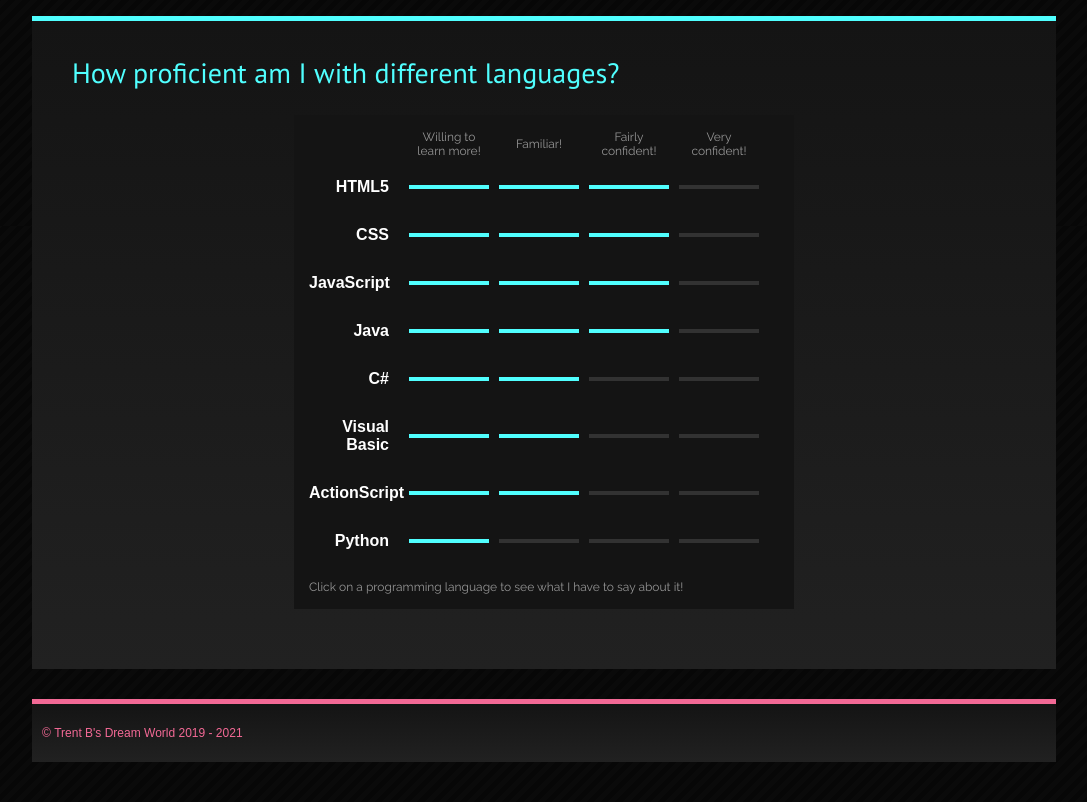
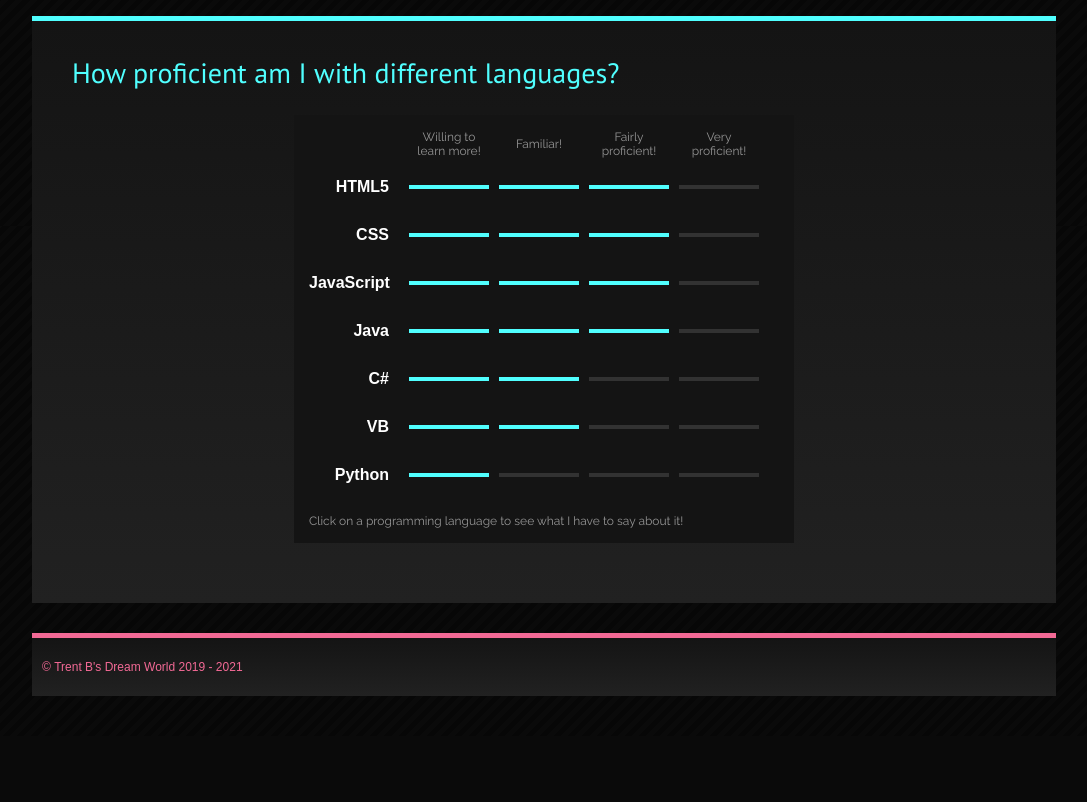
Before and after one commit to trentb10/studentweb-cencol-gatsby, a Gatsby site: page /about-me in a window 1280 px wide. Shown: the part 574-1376 px from the top of the page, without its empty margins (96-1183 px from the left). After the commit the page ends 1310 px from the top, so only its background shows below. Built offline with nearby package versions, Linux system fonts and the light colour scheme; Gatsby itself is replaced by a stand-in of ours; a web font is replaced by a local one.

Commit message:
Made minor changes to about me page

```diff
--- a/src/pages/about-me.js
+++ b/src/pages/about-me.js
@@ -12,8 +12,7 @@ export default function AboutMe() {
   let js = determineSkill("JavaScript", 3)
   let java = determineSkill("Java", 3);
   let csharp = determineSkill("C#", 2);
-  let actionscript = determineSkill("ActionScript", 2);
-  let vb = determineSkill("Visual Basic", 2);
+  let vb = determineSkill("VB", 2);
   let python = determineSkill("Python", 1);
 
 
@@ -39,10 +38,10 @@ export default function AboutMe() {
             Familiar!
           </div>
           <div class="skillbox-skill-legend-label">
-            Fairly confident!
+            Fairly proficient!
           </div>
           <div class="skillbox-skill-legend-label">
-            Very confident!
+            Very proficient!
           </div>
         </div>
         <Collapsible
@@ -50,17 +49,17 @@ export default function AboutMe() {
         >
           <div class="skillbox-skill-info">
             <p>
-              The earliest exposure I had to HTML was building web pages through web
-              development tools. In high school, I built a web site using Dreamweaver!
+              The earliest exposure I had to HTML was building web pages through
+              web development tools. In high school, I built a web site using Dreamweaver!
               I wish I had saved this site, but it was on a flash drive that became
               corrupted 😭. All I can tell you about that site was that it was about
               Katy Perry...
             </p>
             <p>
               The first time I built a web site using a text editor was for Centennial
-              College, when I wrote HTML code for COMP213 Assignment 1 in Sublime Text!
-              I'm pretty comfortable writing HTML in text editors, as I'm doing so
-              right now for this web site in VS Code!
+              College, when I wrote HTML code for COMP213 Assignment 1 in Sublime
+              Text! I'm pretty comfortable writing HTML in text editors, as I'm
+              doing so right now for this web site in VS Code!
             </p>
           </div>
         </Collapsible>
@@ -69,23 +68,24 @@ export default function AboutMe() {
         >
           <div class="skillbox-skill-info">
             <p>
-              I can't remember whether I used CSS with that Katy Perry website I made
-              for high school. Although COMP213 Assignment 1 didn't use CSS and was
-              just styled using the style attribute, I did learn to use CSS afterward,
-              and I re-coded Assignment 1 to use styles from a CSS file.
+              I can't remember whether I used CSS with that Katy Perry website I
+              made for high school. Although COMP213 Assignment 1 didn't use CSS
+              and was just styled using the style attribute, I did learn to use
+              CSS afterward, and I re-coded Assignment 1 to use styles from a CSS
+              file.
             </p>
             <p>
-              Out of all the parts regarding web design, I consider writing CSS to be
-              the most fun. I feel a lot of pleasure adding attributes to elements
-              and classes and watching the web site "come alive."
+              Out of all the parts regarding web design, I consider writing CSS
+              to be the most fun. I enjoyt adding attributes to elements and classes
+              and watching the web site "come alive."
             </p>
             <p>
               Take a look at this skill box, for example. I didn't really like most
               of the examples on the web because they didn't really fit what I was
               looking for in a skill box. I didn't want to use progress bars with
               percentages because I don't think that's an appropriate  way to gouge
-              how good a programmer is with a language. I wanted a skill box with my
-              own scale defined.
+              how good a programmer is with a language. I wanted a skill box with
+              my own scale defined.
             </p>
             <p>
               Once I sketched out how I wanted my skill box to look like, I began
@@ -100,15 +100,15 @@ export default function AboutMe() {
           <div class="skillbox-skill-info">
             <p>
               I didn't learn JavaScript until my second term at Centennial College,
-              but it has quickly become one of my favourite languages, along with HTML,
-              CSS, and Java. I am comfortable programming in JS for client-side web
-              development as well as for non-browser applications. During my last term
-              at Centennial College, I have programmed in Node.js to build applications
-              using the Express.js framework and the React library.
+              but it has quickly become one of my favourite languages, along with
+              HTML, CSS, and Java. I am comfortable programming in JS for client-side
+              web development as well as for non-browser applications. During my
+              last term at Centennial College, I have programmed in Node.js to build
+              applications using the Express.js framework and the React library.
             </p>
             <p>
-              Currently, I am writing a Discord bot using the Discord.js library. I
-              am also using Gatsby to build this web site!
+              My current JavaScript projects include a Discord bot using the Discord.js
+              library, as well as this website using Gatsby!
             </p>
           </div>
         </Collapsible>
@@ -117,12 +117,11 @@ export default function AboutMe() {
         >
           <div class="skillbox-skill-info">
             <p>
-              Java is the first programming language I have academically learned, and
-              that makes it the first object-oriented language I have learned. Throughout
-              high-school and my third term at Centennial College, I have programmed
-              Java console applications. In the following terms, I used Java to build
-              Android applications in Android Studio as well as web applications using
-              Spring MVC and Spring Boot.
+              I have been learning and developing Java applications since high school.
+              throughout high-school and my third term at Centennial College, I
+              have programmed Java console applications. In the following terms,
+              I used Java to build Android applications in Android Studio as well
+              as web applications using Spring MVC and Spring Boot.
             </p>
           </div>
         </Collapsible>
@@ -132,8 +131,17 @@ export default function AboutMe() {
           <div class="skillbox-skill-info">
             <p>
               C# was the language I've learned and used for the majority of my academic
-              career at Centennial College. I have built a lot of console applications
-              as well as a few web applications that use the .net core framework.
+              career at Centennial College. Among the kinds of applications I have
+              developed using C# include console applications, windows forms, WPF
+              forms, and web applications. I've also used C# in Unity for COMP397
+              Web Game Programming, in which my group and I developed <i>Robo
+              Escape</i> for our term project. You may check it out <a
+                href="https://github.com/trentb10/COMP397-W2021-Group14-Assignment1-Part3-BUILD"
+                target="_blank"
+              >here</a> and <a
+                href="https://github.com/trentb10/COMP397-W2021-Group14-Final"
+                target="_blank"
+              >here!</a>
             </p>
           </div>
         </Collapsible>
@@ -142,15 +150,11 @@ export default function AboutMe() {
         >
           <div class="skillbox-skill-info">
             <p>
-            </p>
-          </div>
-        </Collapsible>
-        <Collapsible
-          trigger={actionscript}
-        >
-          <div class="skillbox-skill-info">
-            <p>
-
+              Visual Basic .NET is another programming language I have learned in
+              high school! Some of the applications I remember developing include
+              a simple calculator and a BMI calculator. Although it's been roughly
+              ten years since I've used VB, I would appreciate any opportunity to
+              develop in VB again!
             </p>
           </div>
         </Collapsible>
@@ -160,18 +164,20 @@ export default function AboutMe() {
           <div class="skillbox-skill-info">
             <p>
               I was fortunate to have learned Python in a course at Centennial College
-              that wasn't actually dedicated to Python. It was a course on Linux systems
-              and I didn't learn Python until the second half of the course.
+              that wasn't actually dedicated to Python. It was a course on Linux
+              systems and I didn't learn Python until the second half of the course.
             </p>
             <p>
-              The most I did with Python was write basic console applications, as well
-              as running and modifying code for lab assignments for COMP309 Data
-              Warehouse & Mining.
+              The most I did with Python was write basic console applications, as
+              well as running and modifying code for lab assignments for COMP309
+              Data Warehouse & Mining.
             </p>
             <p>
-              Although I don't have much experience with Python as I'd like to, I aim
-              to find more learning opportunities so I can practice Python as much as
-              I can and become proficient with it!
+              Although I don't have much experience with Python as I'd like to,
+              I aim to find more learning opportunities so I can practice Python
+              as much as I can and become proficient with it! I've recently enrolled
+              myself into <i>Automate the Boring Stuff with Python Programming</i>
+              on Udemy!
             </p>
           </div>
         </Collapsible>
@@ -181,9 +187,6 @@ export default function AboutMe() {
           </div>
         </div>
       </div>
-
-
-
     </Layout>
   );
 }
```
